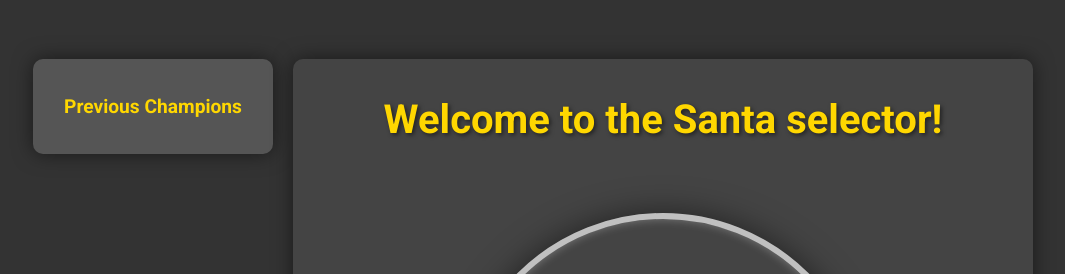
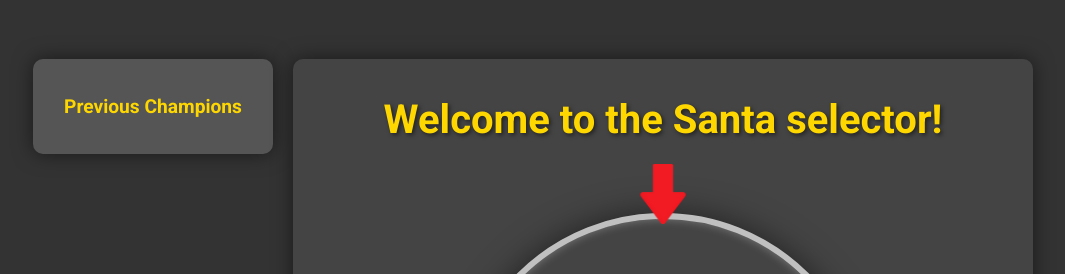
Before and after one commit to Cristoffer85/santa-selector, a React (Vite) app: page / in a window 1280 px wide. Shown: the top 274 px of the page, without its empty margins (107-1172 px from the left). Built offline with nearby package versions, Linux system fonts and the light colour scheme.

Commit message:
Arrow always visible again

```diff
--- a/src/App.tsx
+++ b/src/App.tsx
@@ -14,14 +14,12 @@ const App: React.FC = () => {
   const [showSpinButton, setShowSpinButton] = useState(true);
   const [winnerName, setWinnerName] = useState<string | null>(null);
   const [results, setResults] = useState<string[]>([]);
-  const [showArrow, setShowArrow] = useState(false);
 
   const handleSpinStart = () => {
     setShowForm(false);
     setShowNewRoundButton(false);
     setShowSpinButton(false);
     setWinnerName(null);
-    setShowArrow(true); // Show the arrow when the spin starts
   };
 
   const handleSpinEnd = (winner: Segment) => {
@@ -39,7 +37,6 @@ const App: React.FC = () => {
     setSegments([]);
     setShowSpinButton(true);
     setWinnerName(null);
-    setShowArrow(false); // Hide the arrow when starting a new round
   };
 
   return (
@@ -61,7 +58,7 @@ const App: React.FC = () => {
         </div>
         <div className="main-content">
           <div className="wheel-and-form">
-            <Wheel segments={segments} setFlashingColor={setFlashingColor} onSpinStart={handleSpinStart} onSpinEnd={handleSpinEnd} showSpinButton={showSpinButton} showArrow={showArrow} />
+            <Wheel segments={segments} setFlashingColor={setFlashingColor} onSpinStart={handleSpinStart} onSpinEnd={handleSpinEnd} showSpinButton={showSpinButton} />
             {showForm && <Segments segments={segments} setSegments={setSegments} />}
             <SegmentList segments={segments} flashingColor={flashingColor} />
           </div>
--- a/src/Components/Wheel/Wheel.tsx
+++ b/src/Components/Wheel/Wheel.tsx
@@ -14,10 +14,9 @@ interface WheelProps {
   onSpinStart: () => void;
   onSpinEnd: (winner: Segment) => void;
   showSpinButton: boolean;
-  showArrow: boolean;
 }
 
-const Wheel: React.FC<WheelProps> = ({ segments, setFlashingColor, onSpinStart, onSpinEnd, showSpinButton, showArrow }) => {
+const Wheel: React.FC<WheelProps> = ({ segments, setFlashingColor, onSpinStart, onSpinEnd, showSpinButton }) => {
   const wheelRef = useRef<HTMLDivElement>(null);
 
   const spinWheel = () => {
@@ -59,7 +58,7 @@ const Wheel: React.FC<WheelProps> = ({ segments, setFlashingColor, onSpinStart,
 
   return (
     <div className="wheel-container">
-      {showArrow && <img src={arrowImage} alt="Arrow" className="arrow" />}
+      <img src={arrowImage} alt="Arrow" className="arrow" />
       <div
         className="wheel"
         ref={wheelRef}
```
